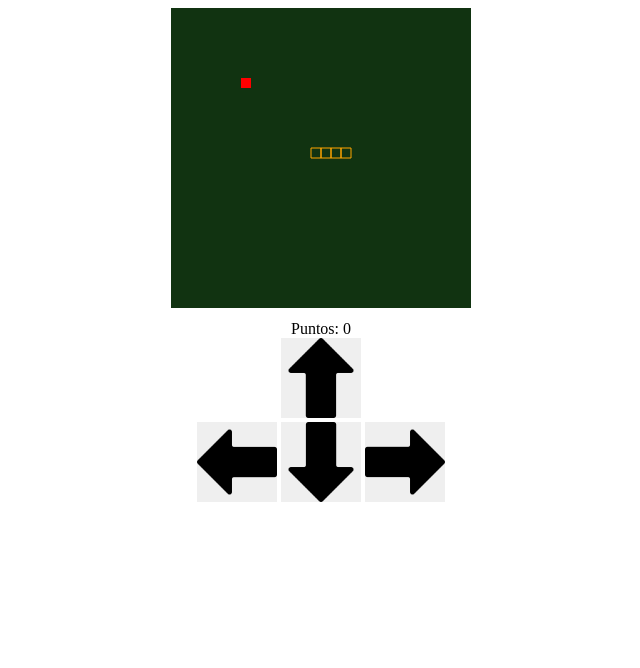
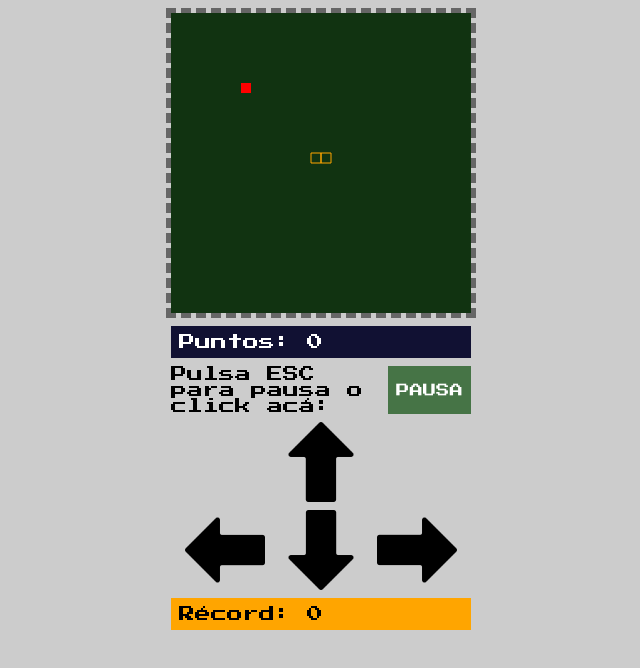
Before and after one commit to FranciscoJoseLavalle/snakeoffline, a plain HTML site: page index.html in a window 1280 px wide. Shown: the whole page, without its empty margins (319-959 px from the left). Drawn offline with Linux system fonts and the light colour scheme.

Commit message:
Snake super funcional

```diff
--- a/estilo.css
+++ b/estilo.css
@@ -1,14 +1,64 @@
+/* <<<<<< GLOBALS >>>>>> */
 * {
     padding: 0;
     margin: 0;
     box-sizing: border-box;
+    font-family: 'Press Start 2P', cursive;
 }
 
 body {
     text-align: center;
+    background-color: #ccc;
 }
+
 canvas {
     margin: .5rem 0;
+    border: dashed #666 .35rem;
+}
+
+/* <<<<<< GLOBALS >>>>>> */
+
+
+/* <<<<<< INTERFACE >>>>>> */
+.interface {
+    display: flex;
+    flex-direction: column;
+    gap: .5rem;
+    width: 300px;
+    margin: auto;
+    text-align: left;
+}
+
+.points {
+    background-color: #113;
+    color: #fff;
+    padding: .5rem;
+}
+
+.pauseContainer {
+    display: flex;
+    justify-content: flex-start;
+}
+
+.pause {
+    padding: .5rem;
+    border: none;
+    background-color: rgb(70, 116, 70);
+    color: #fff;
+    text-transform: uppercase;
+    text-decoration: none;
+}
+
+/* <<<<<< INTERFACE >>>>>> */
+
+
+/* <<<<<< CONTROLS >>>>>> */
+.mobileControls {
+    display: flex;
+    align-items: center;
+    flex-direction: column;
+    gap: .5rem;
+    padding: .5rem 0;
 }
 
 .mobileControls button {
@@ -18,13 +68,30 @@ canvas {
     border: none;
     width: 5rem;
     height: 5rem;
+    background-color: transparent;
 }
+
 .moveUp {
     transform: rotate(180deg);
 }
+
 .moveLeft {
     transform: rotate(90deg);
 }
+
 .moveRight {
     transform: rotate(270deg);
 }
+
+/* <<<<<< CONTROLS >>>>>> */
+
+
+/* <<<<<< RÉCORD >>>>>> */
+.recordContainer {
+    width: 300px;
+    margin: auto;
+    text-align: left;
+    background-color: orange;
+    padding: .5rem;
+}
+/* <<<<<< RÉCORD >>>>>> */
--- a/game.js
+++ b/game.js
@@ -6,6 +6,12 @@ const ctx = canvas.getContext('2d');
 
 const puntos = document.querySelector('.points');
 let points = 0;
+const recordShow = document.querySelector('.record');
+let record = localStorage.getItem('record') || 0;
+
+document.addEventListener('DOMContentLoaded', () => {
+    recordShow.textContent = `Récord: ${record}`
+})
 
 const getSnake = ({ x = 145, y = 145 }) => ({
     x,
@@ -17,8 +23,8 @@ const getSnake = ({ x = 145, y = 145 }) => ({
     body: [
         { x: 140, y: 140 },
         { x: 150, y: 140 },
-        { x: 160, y: 140 },
-        { x: 170, y: 140 },
+        // { x: 160, y: 140 },
+        // { x: 170, y: 140 },
     ],
     draw() {
         ctx.strokeStyle = 'orange'
@@ -39,7 +45,6 @@ const getSnake = ({ x = 145, y = 145 }) => ({
                 }
                 this.body[i].x = this.body[i + 1].x
             }
-            console.log(this.body[i].x)
         }
     },
     moveDown() {
@@ -66,7 +71,6 @@ const getSnake = ({ x = 145, y = 145 }) => ({
                 }
                 this.body[i].x = this.body[i + 1].x
             }
-            console.log(this.body[i].x)
         }
     },
     moveRight() {
@@ -80,7 +84,6 @@ const getSnake = ({ x = 145, y = 145 }) => ({
                 }
                 this.body[i].x = this.body[i + 1].x
             }
-            console.log(this.body[i].x)
         }
     },
     contains(b) {
@@ -141,12 +144,20 @@ const update = () => {
 setInterval(() => {
     update()
 }, 100)
+
+// >>>>>>>>>>>>>> testing <<<<<<<<<<<<<<<<
+// setTimeout(() => {
+//     update()
+// }, 100)
 // requestAnimationFrame(update);
 
 const checkCollitions = () => {
     if (snake.contains(apple)) {
-        apple.x = Math.random() * (canvas.width - 20)
-        apple.y = Math.random() * (canvas.height - 20)
+        let x = Math.floor(Math.random() * (canvas.width - 20))
+        let y = Math.floor(Math.random() * (canvas.height - 20))
+
+        apple.x = x;
+        apple.y = y;
 
         snake.body.unshift({ x: snake.body[0].x, y: snake.body[0].y })
 
@@ -156,23 +167,28 @@ const checkCollitions = () => {
     if (snake.body[snake.body.length - 1].x > canvas.width - 10 || snake.body[snake.body.length - 1].x < 0 || snake.body[snake.body.length - 1].y > canvas.height - 10 || snake.body[snake.body.length - 1].y < 0) {
         endGame()
     }
-    // for (let i = 0; i < snake.body.length; i++) {
-    //     if (snake.body[i - 1] !== undefined) {
-    //         if (snake.body[snake.body.length - 1].x == snake.body[i - 1].x || snake.body[snake.body.length - 1].y == snake.body[i - 1].y) {
-    //             endGame()
-    //         }
-    //     }
-    // }
+    for (let i = 0; i < snake.body.length; i++) {
+        if (snake.body[i - 1] !== undefined && snake.body[i - 2] !== undefined) {
+            if (snake.body[snake.body.length - 1].x == snake.body[i - 1].x && snake.body[snake.body.length - 1].y == snake.body[i - 1].y) {
+                endGame()
+            }
+        }
+    }
 }
 
 const endGame = () => {
     snake.moving = 'no';
+    if (localStorage.getItem('record') < points) {
+        localStorage.setItem('record', points);
+        record = points
+        recordShow.textContent = `Récord: ${record}`
+    }
     setTimeout(() => {
         snake.body = [
             { x: 140, y: 140 },
             { x: 150, y: 140 },
-            { x: 160, y: 140 },
-            { x: 170, y: 140 },
+            // { x: 160, y: 140 },
+            // { x: 170, y: 140 },
         ]
 
         points = 0;
@@ -182,6 +198,9 @@ const endGame = () => {
 
 addEventListener('keydown', (e) => {
     switch (e.keyCode) {
+        case 27:
+            snake.moving = 'no';
+            break;
         case 38:
             snake.moveUp()
             snake.moving = 'up';
@@ -201,6 +220,9 @@ addEventListener('keydown', (e) => {
     }
 })
 
+document.querySelector('.pause').addEventListener('click', () => {
+    snake.moving = 'no';
+})
 document.querySelector('.moveUp').addEventListener('click', () => {
     snake.moveUp()
     snake.moving = 'up';
--- a/index.html
+++ b/index.html
@@ -6,12 +6,21 @@
     <meta http-equiv="X-UA-Compatible" content="IE=edge">
     <meta name="viewport" content="width=device-width, initial-scale=1.0">
     <title>Snake</title>
+    <link rel="preconnect" href="https://fonts.googleapis.com">
+    <link rel="preconnect" href="https://fonts.gstatic.com" crossorigin>
+    <link href="https://fonts.googleapis.com/css2?family=Press+Start+2P&display=swap" rel="stylesheet">
     <link rel="stylesheet" href="./estilo.css">
 </head>
 
 <body>
     <canvas></canvas>
-    <p class="points">Puntos: 0</p>
+    <div class="interface">
+        <p class="points">Puntos: 0</p>
+        <div class="pauseContainer">
+            <p>Pulsa ESC para pausa o click acá: </p>
+            <button class="pause">Pausa</button>
+        </div>
+    </div>
     <div class="mobileControls">
         <button class="moveUp"></button>
         <div>
@@ -20,6 +29,9 @@
             <button class="moveRight"></button>
         </div>
     </div>
+    <div class="recordContainer">
+        <p class="record">Récord: 0</p>
+    </div>
     <script src="./game.js"></script>
 </body>
 
```
